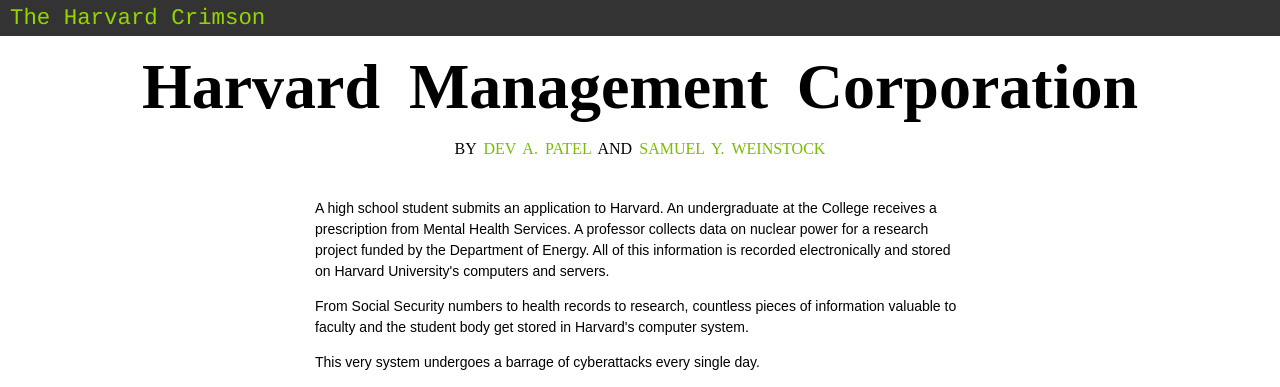
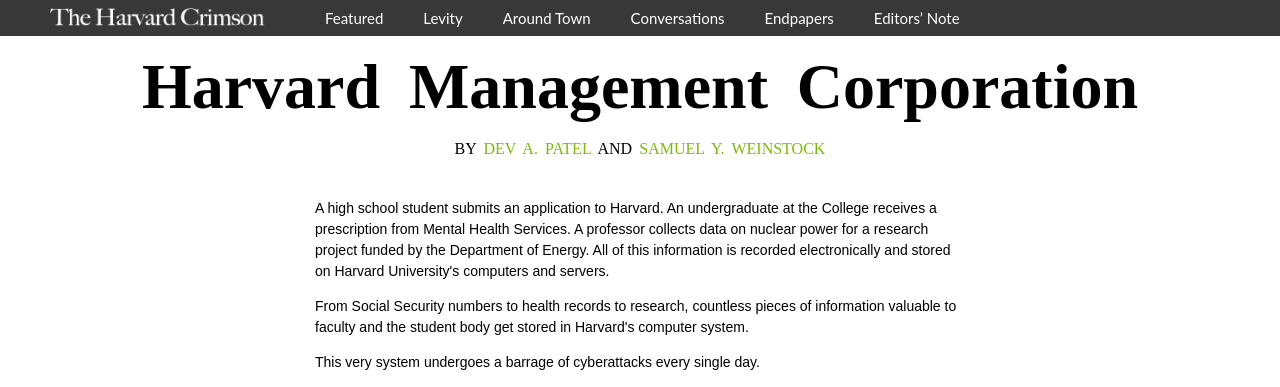
Before and after one commit to harvard-crimson/hmc, a PHP site: the page made by HMC graph/HMC graph.html in a window 1280 px wide. Shown: the top 387 px of the page. Run offline with PHP 8.4, Linux system fonts and the light colour scheme.

Commit message:
new header

```diff
--- a/HMC graph/HMC graph.html
+++ b/HMC graph/HMC graph.html
@@ -13,7 +13,21 @@
     <div id="container" ></div>
 
     <div id="article" class="white">
-                  <div id="header" class="intro type-target"><a target="_blank" href="http://www.thecrimson.com"><span class="text">The Harvard Crimson</span></a></div>
+        <header>
+            <div class="wrapper">
+                <a class="header-logo" href="http://www.thecrimson.com/">
+                    <img src="../assets/img/logo.png" height="18" width="215">
+                </a>
+                <ul class="header-nav">
+                    <a href="#featured"><li>Featured</li></a>
+                    <a href="#levity"><li>Levity</li></a>
+                    <a href="#around-town"><li>Around Town</li></a>
+                    <a href="#conversations"><li>Conversations</li></a>
+                    <a href="#Endpapers"><li>Endpapers</li></a>
+                    <a href="#editors-note"><li>Editors&rsquo; Note</li></a>
+                </ul>
+            </div>
+        </header>
                 <h1 class="bebas">Harvard Management Corporation</h1>
 
                 <p class="byline bebas">BY <a target="_blank" href="http://www.thecrimson.com/writer/1209893/Dev_A._Patel/">DEV A. PATEL</a> AND <a target="_blank" href="http://www.thecrimson.com/writer/1208207/Samuel_Y._Weinstock/">SAMUEL Y. WEINSTOCK</a></p>
--- a/style.css
+++ b/style.css
@@ -32,6 +32,91 @@ a:hover {
     color: #478900;
 }
 
+.wrapper {
+    margin-left: 50px;
+}
+
+header {
+    position: fixed;
+    top: 0;
+    left: 0;
+    right: 0;
+    background: rgba(46,46,46,0.95);
+    z-index: 300;
+}
+
+.header-logo, .header-logo:hover {
+    float: left;
+    padding: 7px 0 9px;
+    text-decoration: none;
+}
+
+.header-logo img {
+    vertical-align: middle;
+}
+
+header h1 {
+    font-family: 'Crimson';
+    font-size: 20px;
+    color: white;
+    margin: 0 auto;
+}
+
+header ul {
+    float: left;
+    list-style: none;
+    padding-left: 40px;
+    margin: 0;
+    height: 100%;
+}
+
+header ul li {
+    padding: 0 20px;
+    line-height: 36px;
+    float: left;
+    color: white;
+    font-family: 'Lato', sans-serif;
+    font-size: 15px;
+    cursor: hand;
+    height: 100%;
+    vertical-align: middle;
+}
+
+header ul li:hover, header ul li.active {
+    background-color: rgba(0, 0, 0, 0.2);
+    color: #fff;
+}
+
+header ul li.inactive:hover {
+    background-color: #999;
+    color: white;
+    cursor: default;
+}
+
+.back-arrow {
+    height: 23px;
+    float: left;
+    position: relative;
+    top: 7px;
+}
+
+@media (max-width: 720px) {
+    header ul {
+        width: 100%;
+    }
+}
+
+@media (max-width: 475px) {
+    header {
+        position: absolute;
+    }
+
+    header ul li {
+        display: none;
+    }
+}
+
+
 .bebas {
     font-family: "Bebas";
     word-spacing: 0.2em;
@@ -60,17 +145,6 @@ h1 .bebas {
 
 .type-target {
 	line-height: 1em;
-}
-
-#header {
-    position: fixed;
-    top: 0;
-    left: 0;
-    height: auto;
-    padding: 7px 10px;
-    background-color: rgba(0,0,0,0.8);
-    z-index: 10;
-    font-size: 1.4em;
 }
 
 .animate-shadow {
```
Also changed, not shown: assets/img/logo.png (added).
